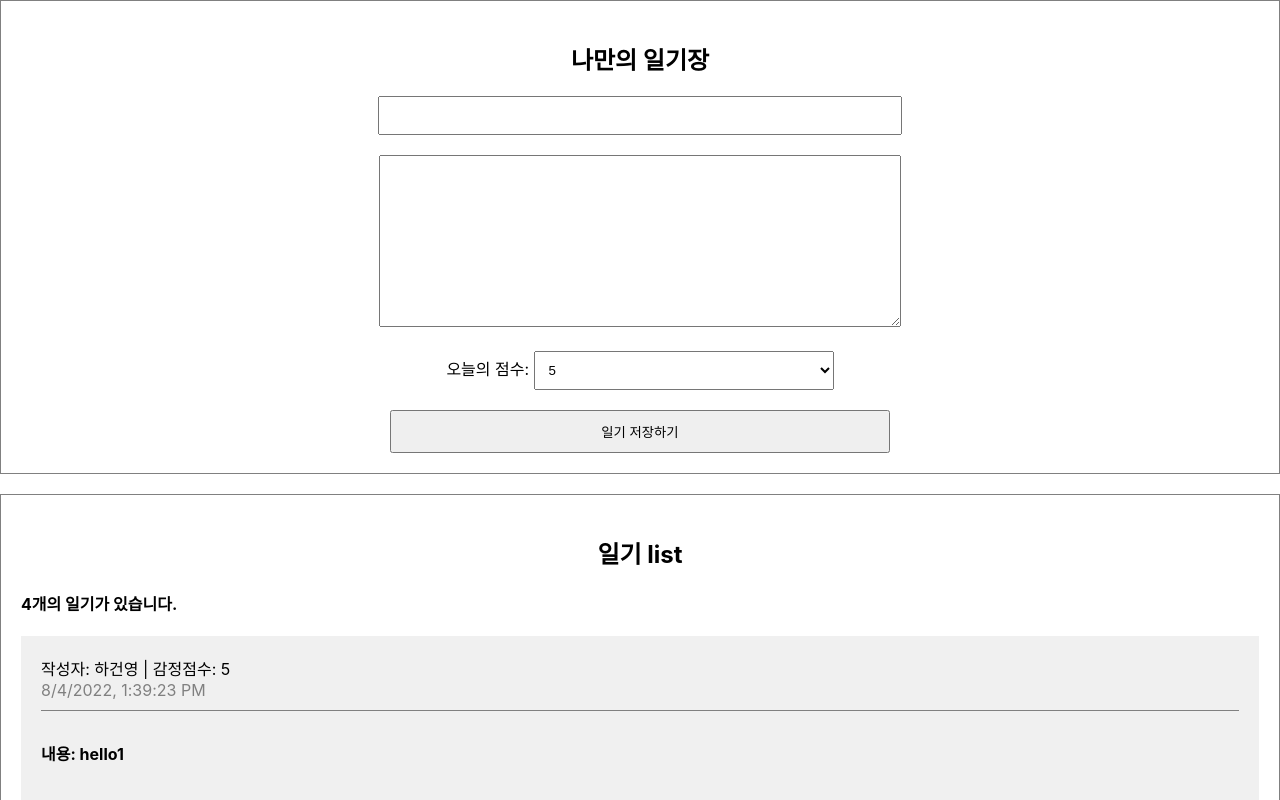
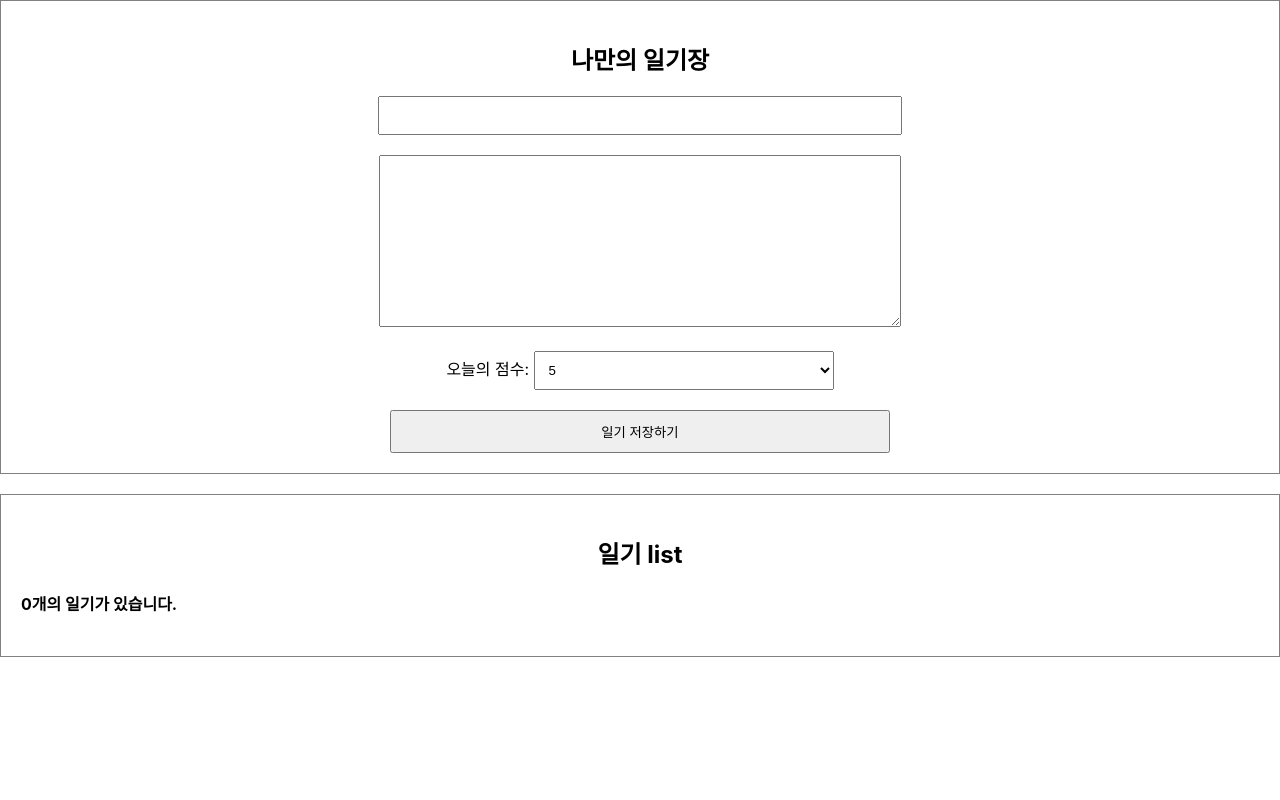
Before and after one commit to 20191663/simplediary, a React (Create React App) app: page / in a window 1280 px wide. Shown: the top 800 px of the page. Built offline with nearby package versions, Linux system fonts and the light colour scheme.

Commit message:
4_리스트 데이터 추가하기

```diff
--- a/src/App.js
+++ b/src/App.js
@@ -1,43 +1,30 @@
 import "./App.css";
+import React, { useState, useRef } from "react";
 import DiaryEditor from "./DiaryEditor";
 import DiaryList from "./DiaryList";
 
-const dummyList = [
-  {
-    id: 1,
-    author: "하건영",
-    content: "hello1",
-    emotion: 5,
-    created_date: new Date().getTime(),
-  },
-  {
-    id: 2,
-    author: "김건영",
-    content: "hello2",
-    emotion: 2,
-    created_date: new Date().getTime(),
-  },
-  {
-    id: 3,
-    author: "이건영",
-    content: "hello3",
-    emotion: 4,
-    created_date: new Date().getTime(),
-  },
-  {
-    id: 4,
-    author: "박건영",
-    content: "hello4",
-    emotion: 3,
-    created_date: new Date().getTime(),
-  },
-];
+function App() {
+  const [data, setData] = useState([]);
 
-function App() {
+  const dataId = useRef(0);
+
+  const onCreate = (author, content, emotion) => {
+    const created_date = new Date().getTime();
+    const newItem = {
+      author,
+      content,
+      emotion,
+      created_date,
+      id: dataId.current,
+    };
+    dataId.current += 1;
+    setData([newItem, ...data]);
+  };
+
   return (
     <div className="App">
-      <DiaryEditor />
-      <DiaryList diaryList={dummyList} />
+      <DiaryEditor onCreate={onCreate} />
+      <DiaryList diaryList={data} />
     </div>
   );
 }
--- a/src/DiaryEditor.js
+++ b/src/DiaryEditor.js
@@ -1,6 +1,6 @@
 import React, { useRef, useState } from "react";
 
-const DiaryEditor = () => {
+const DiaryEditor = ({ onCreate }) => {
   const authorInput = useRef();
   const contentInput = useRef();
 
@@ -27,7 +27,14 @@
       contentInput.current.focus();
       return;
     }
+
+    onCreate(state.author, state.content, state.emotion);
     alert("저장 성공");
+    setState({
+      author: "",
+      content: "",
+      emotion: 5,
+    });
   };
 
   return (
```
Also changed, not shown: 1 other file (tests, documents, lock files or other folders).
